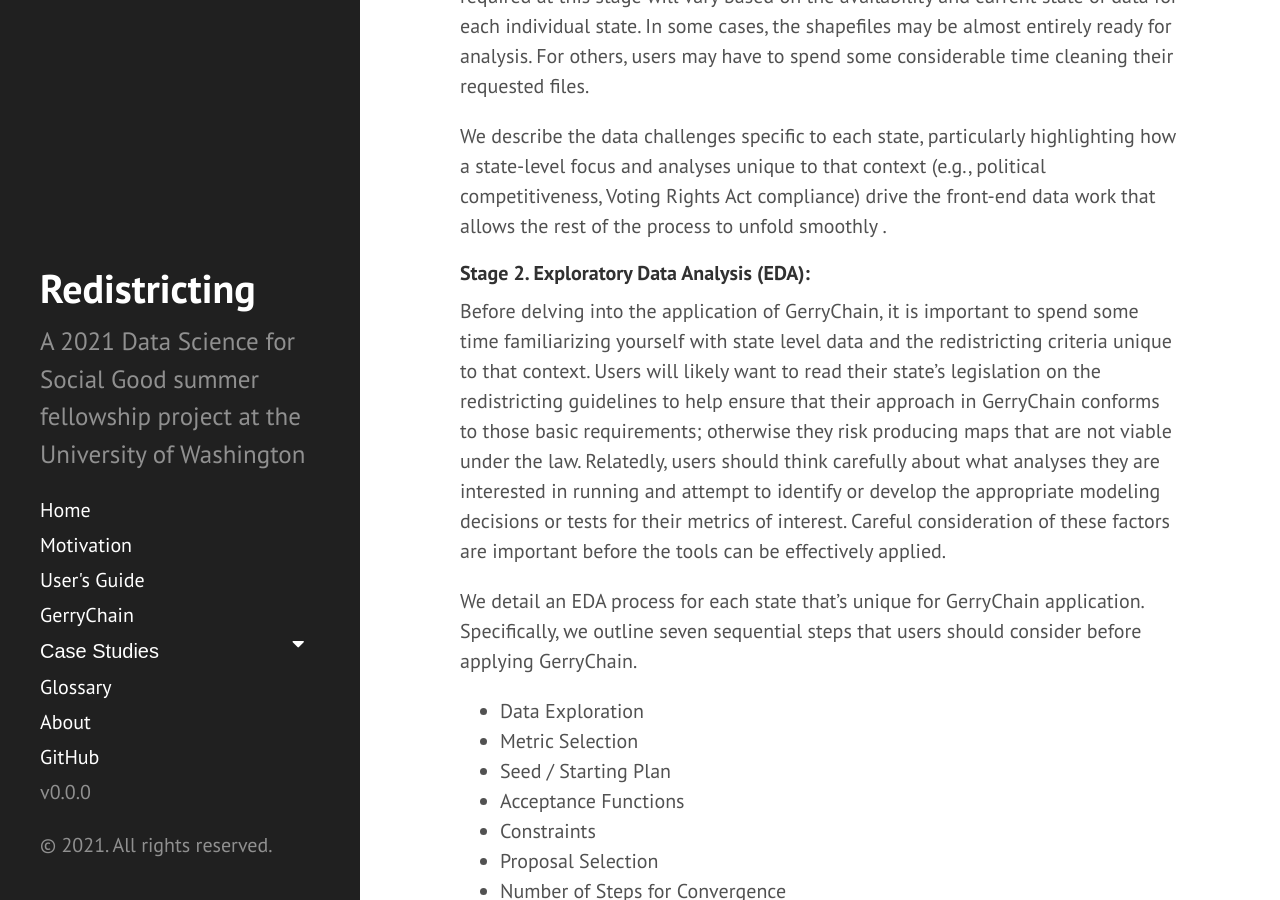
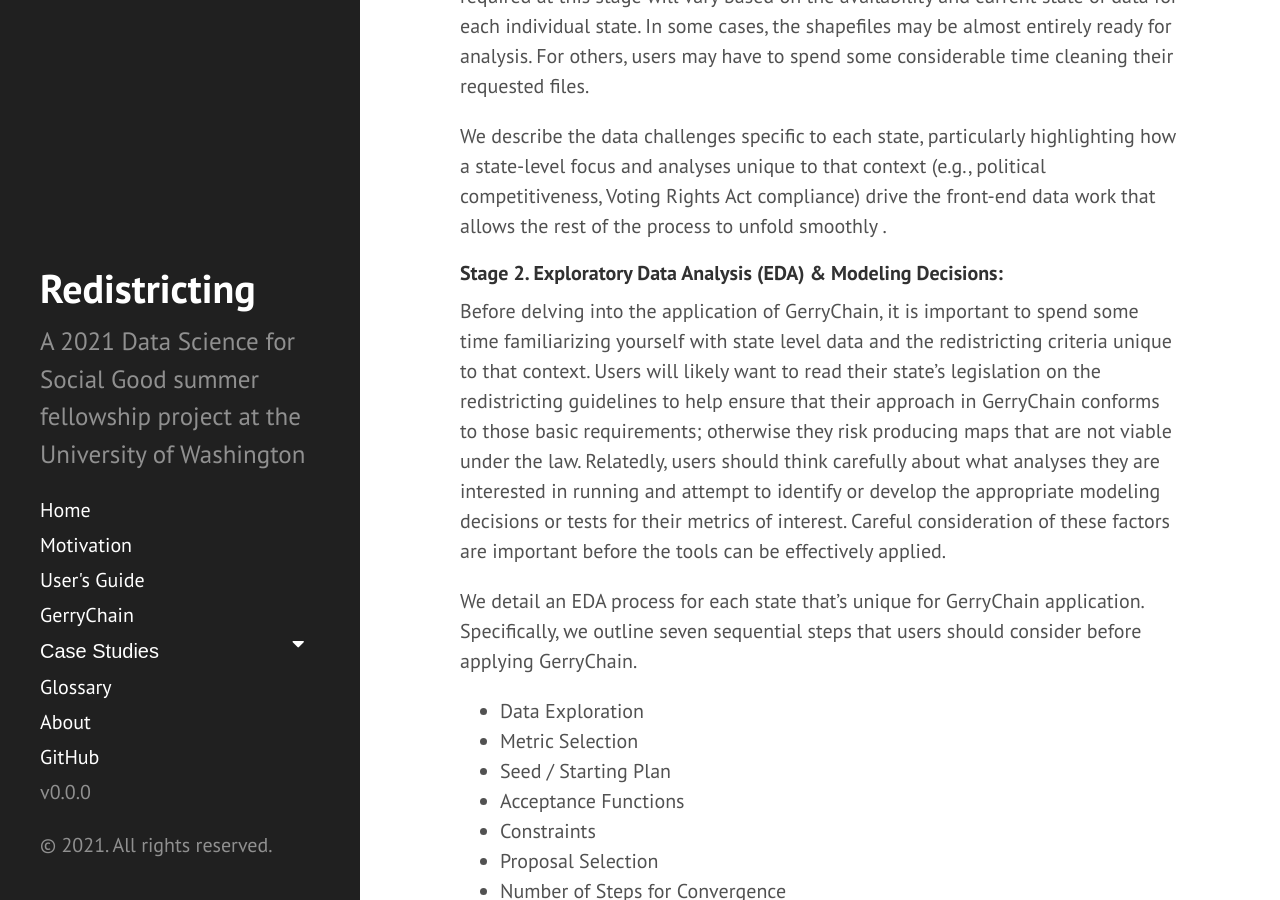
Before and after one commit to uwescience/DSSG2021-redistricting-website, a Jekyll site: the page built from casestudies.md, in a window 1280 px wide and 900 px high, scrolled down 485 px. Built offline with Jekyll 4.4.1, drawn with Linux system fonts in a browser that asks for light colours.

Commit message:
Update casestudies.md

```diff
--- a/casestudies.md
+++ b/casestudies.md
@@ -13,7 +13,7 @@ The first step of any data driven project includes [data wrangling](https://onli
 
 We describe the data challenges specific to each state, particularly highlighting how a state-level focus and analyses unique to that context (e.g., political competitiveness, Voting Rights Act compliance) drive the front-end data work that allows the rest of the process to unfold smoothly .
 
-#### Stage 2. Exploratory Data Analysis (EDA):
+#### Stage 2. Exploratory Data Analysis (EDA) & Modeling Decisions:
 
 Before delving into the application of GerryChain, it is important to spend some time familiarizing yourself with state level data and the redistricting criteria unique to that context. Users will likely want to read their state’s legislation on the redistricting guidelines to help ensure that their approach in GerryChain conforms to those basic requirements; otherwise they risk producing maps that are not viable under the law. Relatedly, users should think carefully about what analyses they are interested in running and attempt to identify or develop the appropriate modeling decisions or tests for their metrics of interest. Careful consideration of these factors are important before the tools can be effectively applied.
 
```
